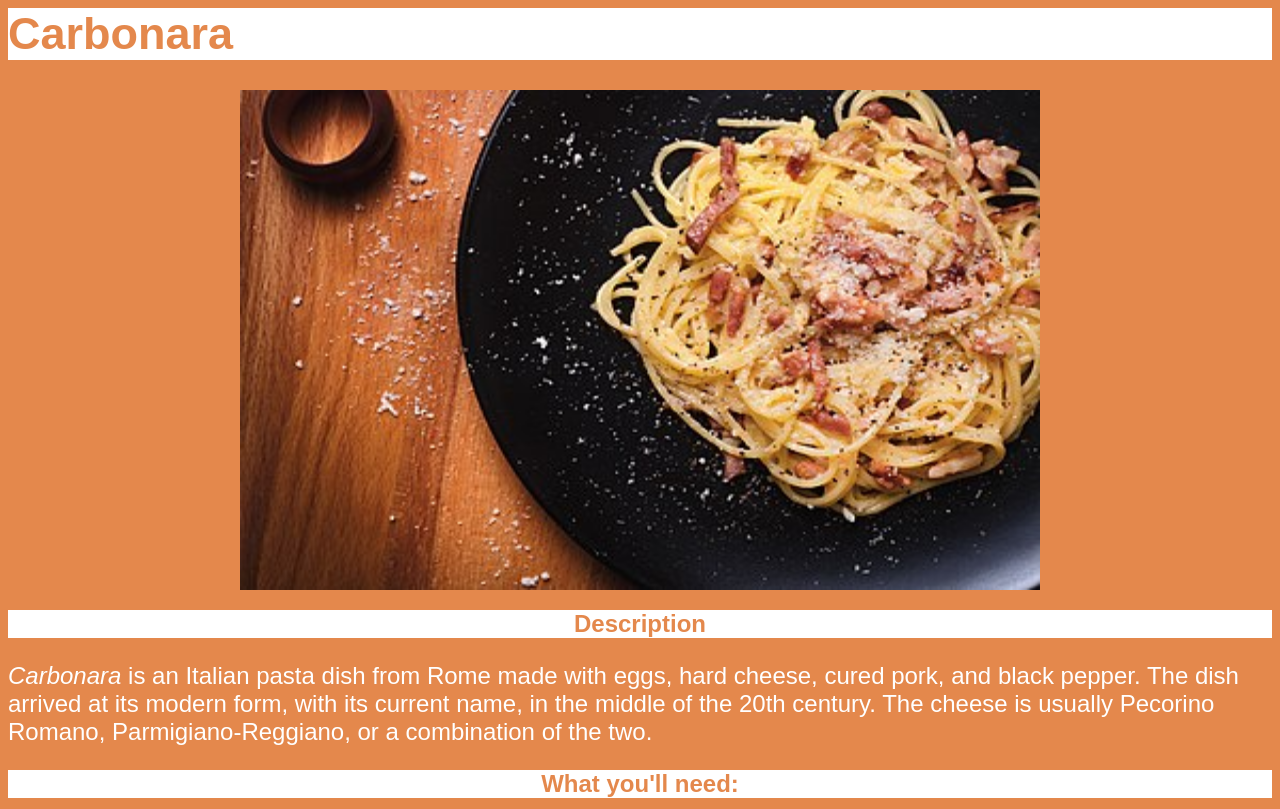
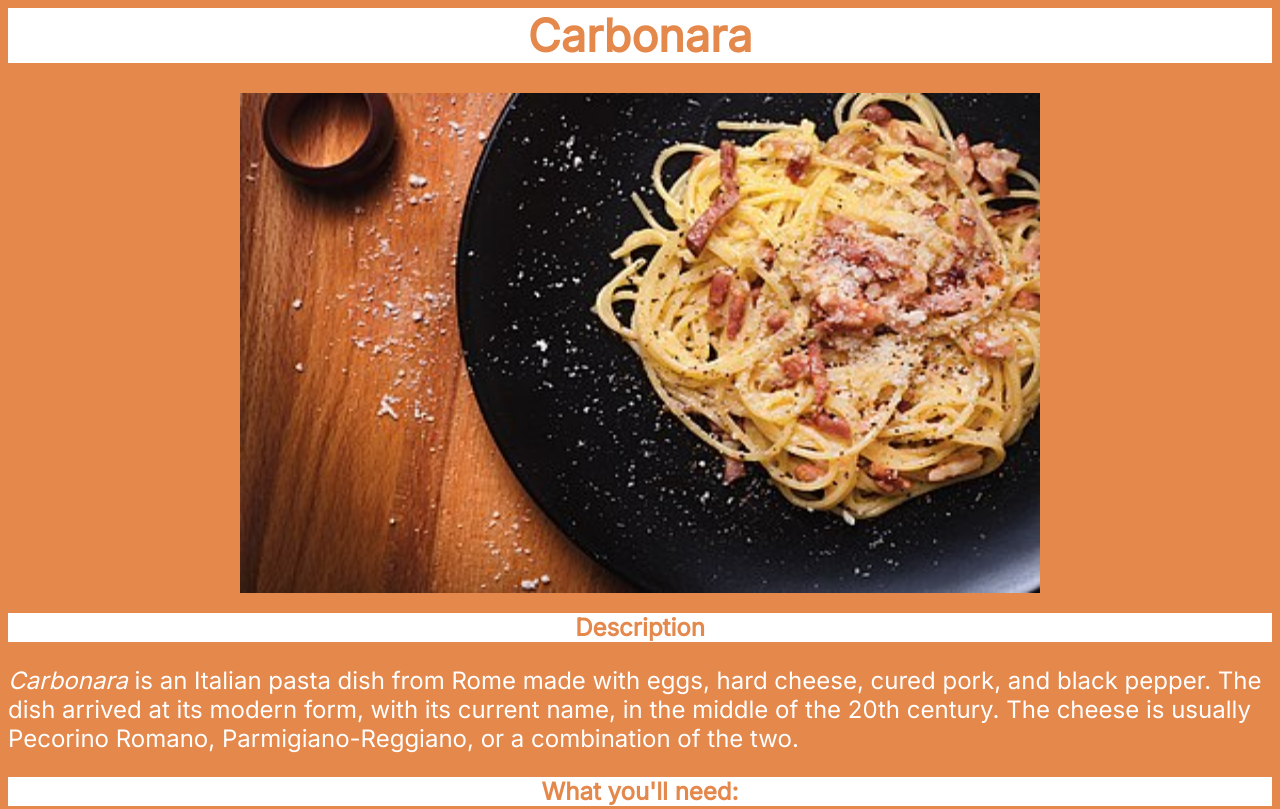
Before and after one commit to DakissCodes/odin-recipes, a plain HTML site: page recipes/carbonara.html in a window 1280 px wide. Shown: the top 809 px of the page. Drawn offline with Linux system fonts and the light colour scheme; files that its build step writes are made by us from their sources.

Commit message:
Added custom font (Inter)

```diff
--- a/recipes/carbonara.html
+++ b/recipes/carbonara.html
@@ -4,9 +4,15 @@
         <meta charset="utf-8">
         <title>Carbonara</title>
         <link rel="stylesheet" href="../style.css">
+        <link rel="stylesheet"  href="style.css">
+        <link rel="preconnect" href="https://fonts.googleapis.com">
+        <link rel="preconnect" href="https://fonts.gstatic.com" crossorigin>
+        <link href="https://fonts.googleapis.com/css2?family=Inter&display=swap" rel="stylesheet">
     </head>
     <body>
-        <h1 id="header-one">Carbonara</h1>
+        <div>
+            <h1 id="header-one">Carbonara</h1>
+        </div>
         <div><img src="../img/carbonara.jpeg" alt="carbonara" height="500" width="800"></div>
         <div>
             <h2 class="contents text">Description</h2>
--- a/style.css
+++ b/style.css
@@ -1,5 +1,9 @@
+@font-face {
+    font-family: Inter;
+    src: "font/Inter-VariableFont_slnt,wght.ttf";
+}
 * {
-    font-family: Arial, Helvetica, sans-serif;
+    font-family: "Inter", sans-serif;
     background-color: #e4884c;
     color: white;
 }
```
Also changed, not shown: index.html (+3 -0 lines), recipes/adobo.html (+4 -1 lines), font/Inter-VariableFont_slnt,wght.ttf (added).
